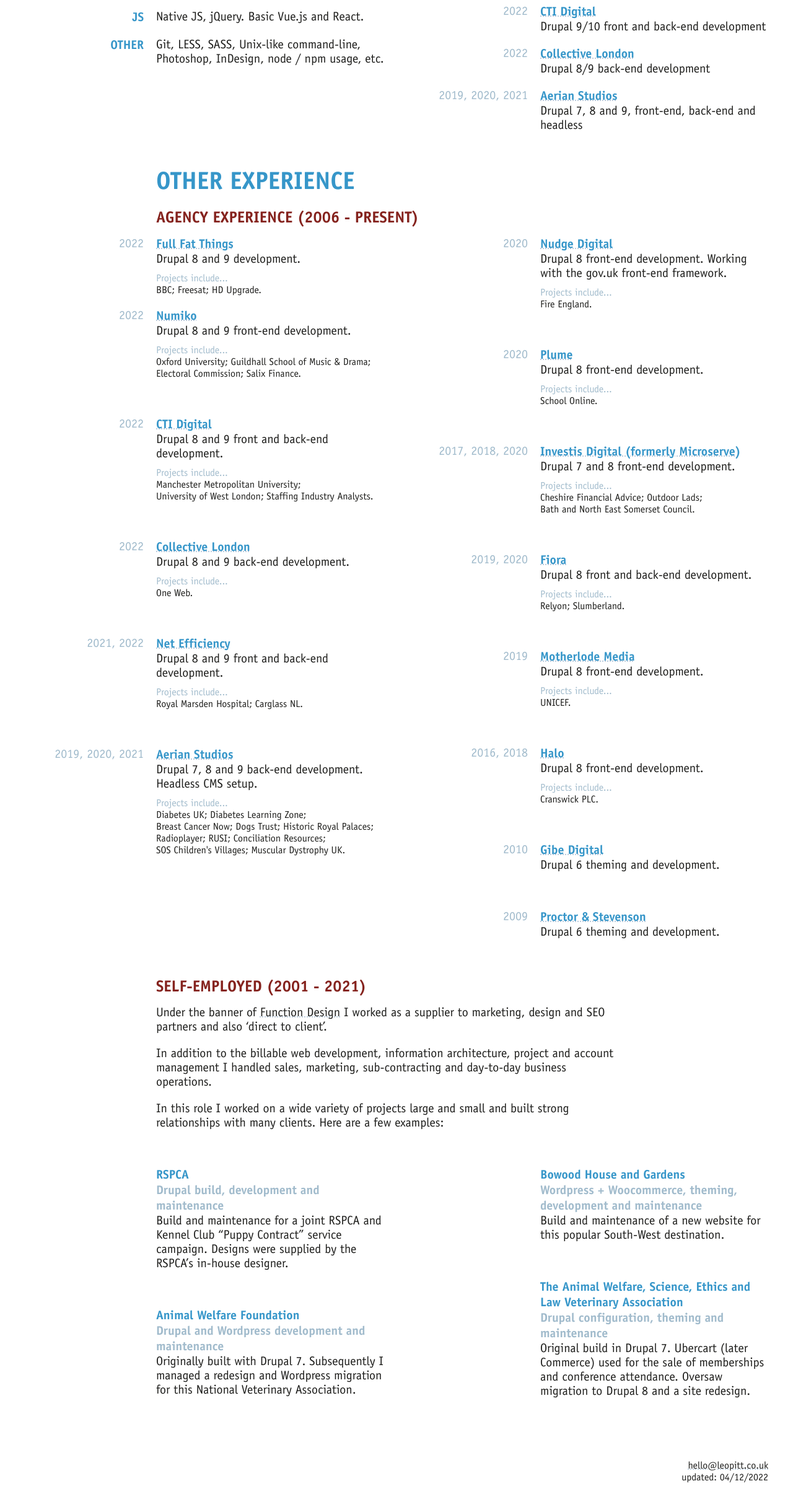
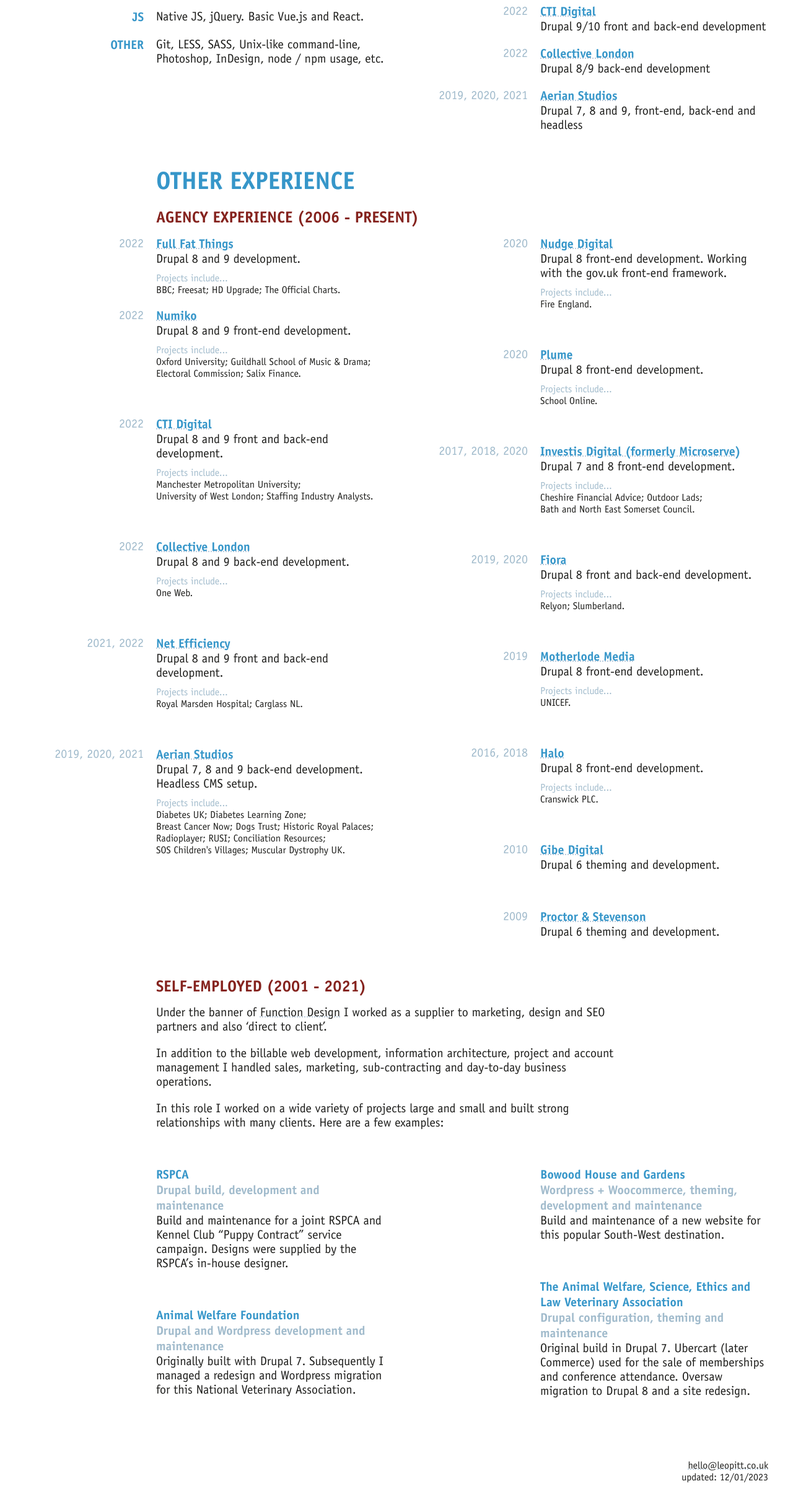
Before and after one commit to leopitt/leopitt, a React (Create React App) app in the folder docroot/app/: page / in a window 1280 px wide. Shown: the part 1021-3453 px from the top of the page at 62% size. Built offline with nearby package versions, Linux system fonts and the light colour scheme.

Commit message:
Updated projects worked on with Full Fat Things.

```diff
--- a/docroot/app/src/App.js
+++ b/docroot/app/src/App.js
@@ -29,7 +29,7 @@
 
         <Footer>
           <MailMe/><br/>
-          updated: 04/12/2022
+          updated: 12/01/2023
         </Footer>
       </div>
     </>
--- a/docroot/app/src/sheets/Experience.js
+++ b/docroot/app/src/sheets/Experience.js
@@ -24,7 +24,8 @@
                 projects={[
                   'BBC',
                   'Freesat',
-                  'HD Upgrade'
+                  'HD Upgrade',
+                  'The Official Charts'
                 ]}
               />
             </>}
```
